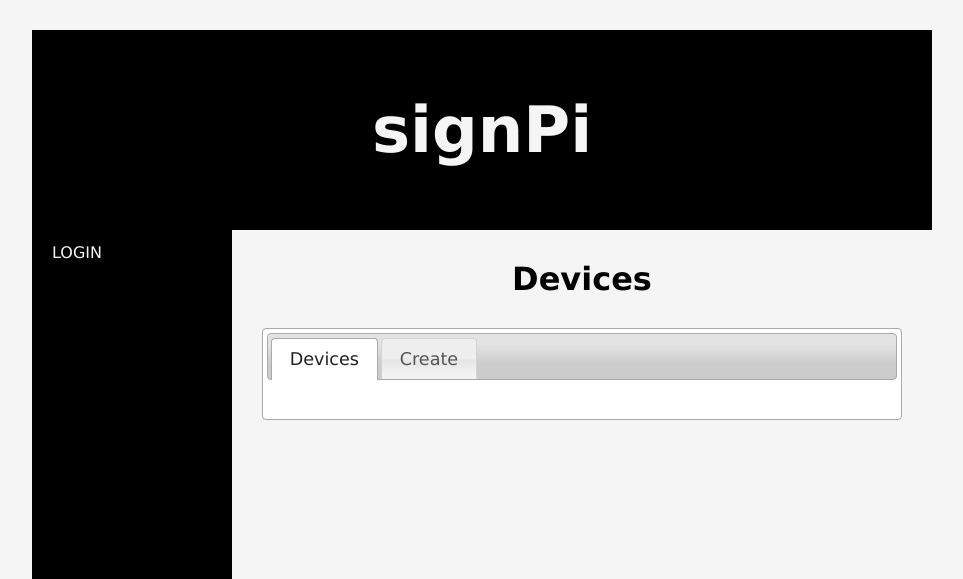
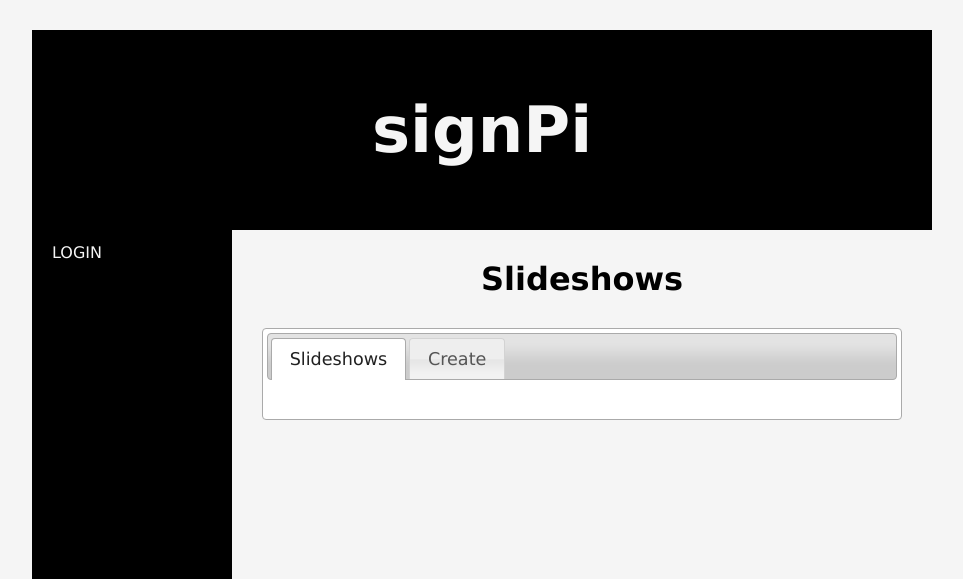
Before and after one commit to canance/signpi-server, a Django app: template templates/frontend/slideshows.html in a window 1280 px wide. Shown: the top 579 px of the page, without its empty margins (158-1121 px from the left). Run offline with Django 3.2, Linux system fonts and the light colour scheme; the template is opened without the code that fills it, so the values that code supplies are empty.

Commit message:
Fixed typo in slideshow template and changed slideshow viewing to take place in a new tab.

```diff
--- a/templates/frontend/edit_slideshow.html
+++ b/templates/frontend/edit_slideshow.html
@@ -5,7 +5,7 @@
     <form action="" method="POST">
         {% csrf_token %}
         {{ form.as_p }}
-        <a href="{% url 'frontend:slideshow' name=name %}" style="display: block;">View</a>
+        <a href="{% url 'frontend:slideshow' name=name %}" style="display: block;" target="_blank">View</a>
         <a href="{% url 'frontend:delete_slideshow' name=name %}" style="display: block;">Delete</a>
         <input type="Submit" value="Submit"/>
     </form>
--- a/templates/frontend/slideshows.html
+++ b/templates/frontend/slideshows.html
@@ -2,18 +2,18 @@
 
 {% block content %}
 
-    <h1>Devices</h1>
+    <h1>Slideshows</h1>
 
 
     <div id="tabs">
 
         <ul>
-            <li><a href="#tab-devices">Devices</a></li>
+            <li><a href="#tab-slideshows">Slideshows</a></li>
             <li><a href="{% url 'frontend:create_slideshow' %}">Create</a></li>
         </ul>
 
 
-        <div id="tab-devices">
+        <div id="tab-slideshows">
             <ul>
                 {% for slide in slides %}
                     <li><a href="{% url 'frontend:edit_slideshow' name=slide %}">{{ slide }}</a></li>
```
